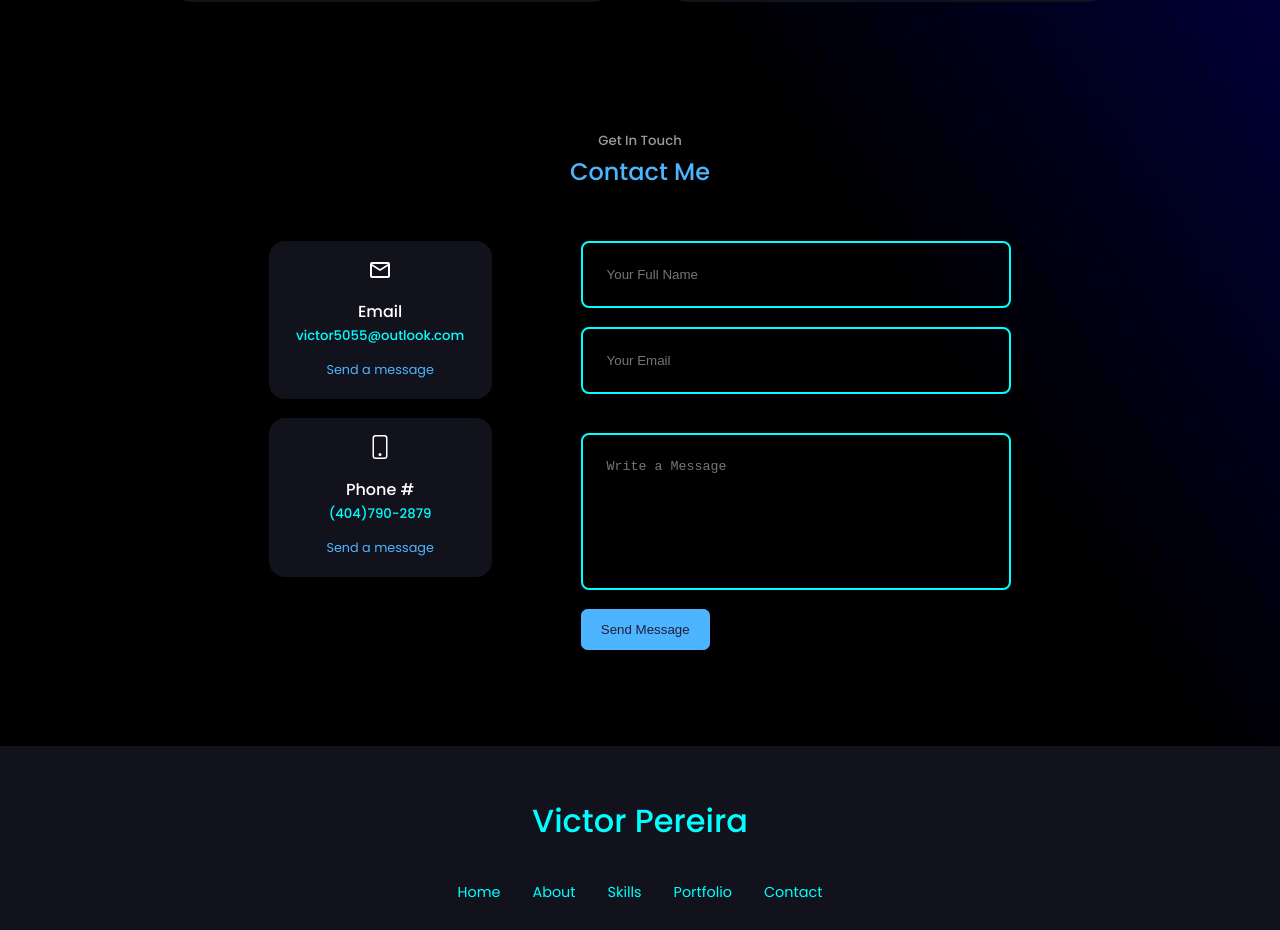
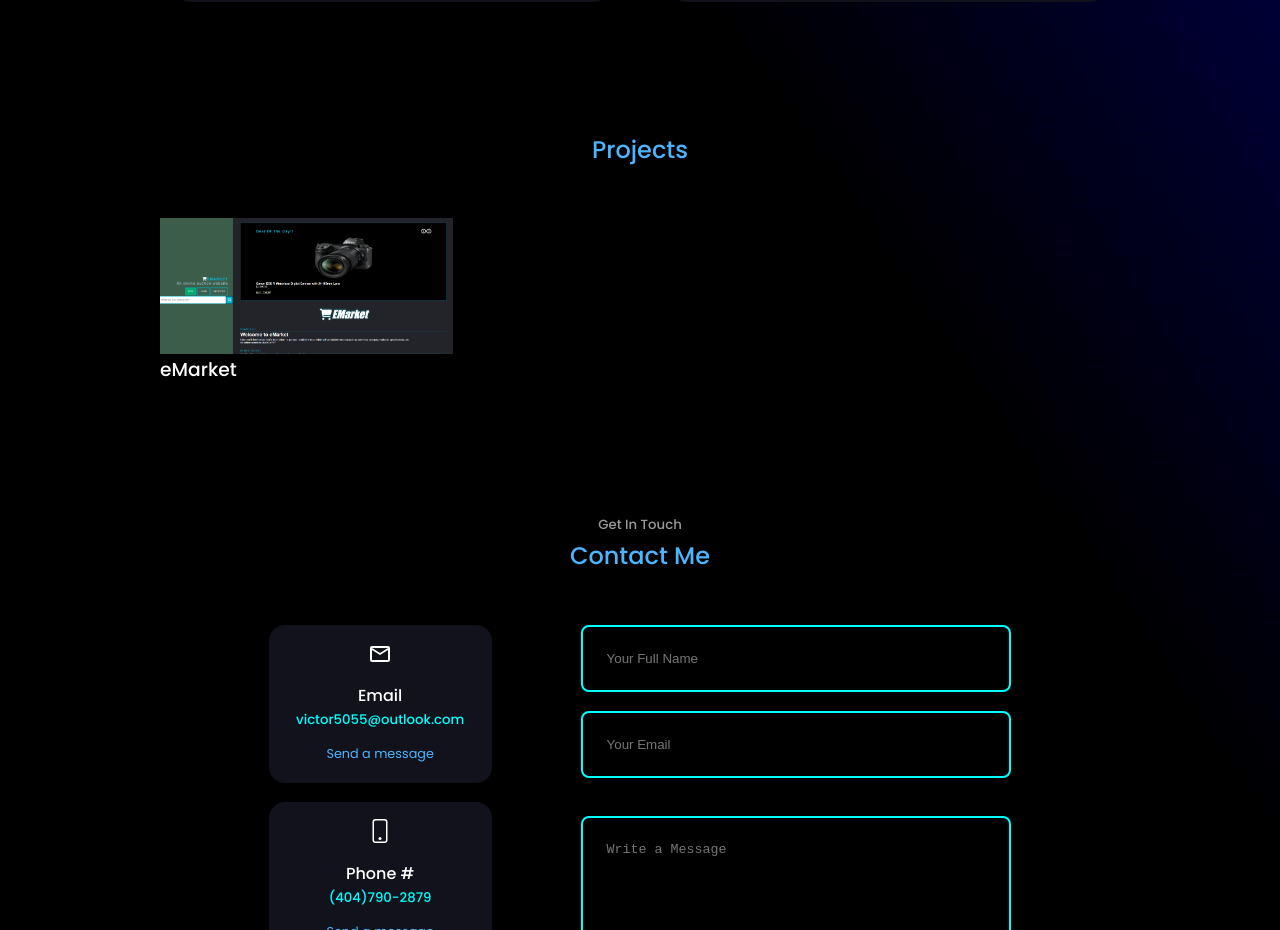
Before and after one commit to victor5055/react-portfolio-, a React (Create React App) app in the folder react-portfolio-/: page / in a window 1280 px wide. Shown: the part 1600-2530 px from the top of the page. Built offline with nearby package versions, Linux system fonts and the light colour scheme; some icons are missing.

Commit message:
Adding new project.

```diff
--- a/react-portfolio-/src/App.jsx
+++ b/react-portfolio-/src/App.jsx
@@ -4,6 +4,7 @@ import React from 'react'
 import Nav from './components/nav/Nav'
 import About from './components/about/About'
 import Experience from './components/experience/Experience'
+import Portfolio from './components/portfolio/Portfolio'
 import Contact from './components/contact/Contact'
 import Footer from './components/footer/Footer'
 
@@ -14,6 +15,7 @@ const App = () => {
         <Nav />
         <About />
         <Experience />
+        <Portfolio />
         <Contact />
         <Footer />
 
--- a/react-portfolio-/src/components/portfolio/Portfolio.jsx
+++ b/react-portfolio-/src/components/portfolio/Portfolio.jsx
@@ -1,4 +1,5 @@
-
+import React from 'react'
+import './portfolio.css'
 //Import
 import IMG1 from '../../assets/portfolio1.jpg'
 
@@ -14,5 +15,32 @@ demo: 'https://safe-harbor-99168.herokuapp.com/'
 },
 ]
 
+const Portfolio = () => {
+    return (
+      <section id='portfolio'>
+        <h2>Projects</h2>
+
+        <div className="container portfolio__container">
+          {
+            data.map(({ id, image, title, desc }) => {
+              return (
+                <article key={id} className='portfolio__item'>
+                  <div className="portfolio__item-image">
+                    <img src={image} alt={title} />
+                  </div>
+                  <h3>{title}</h3>
+                  <h4>{desc}</h4>
+                  <div className="portfolio__item-cta">
+
+                  </div>
+                </article>
+              )
+            })
+          }
+        </div>
+      </section>
+    )
+  }
+
 //Export Portfolio
 export default Portfolio
--- a/react-portfolio-/src/components/portfolio/portfolio.css
+++ b/react-portfolio-/src/components/portfolio/portfolio.css
@@ -0,0 +1,5 @@
+.portfolio__container {
+    display: grid;
+    grid-template-columns: repeat(3, 1fr);
+    gap: 2.5rem;
+  }
```
